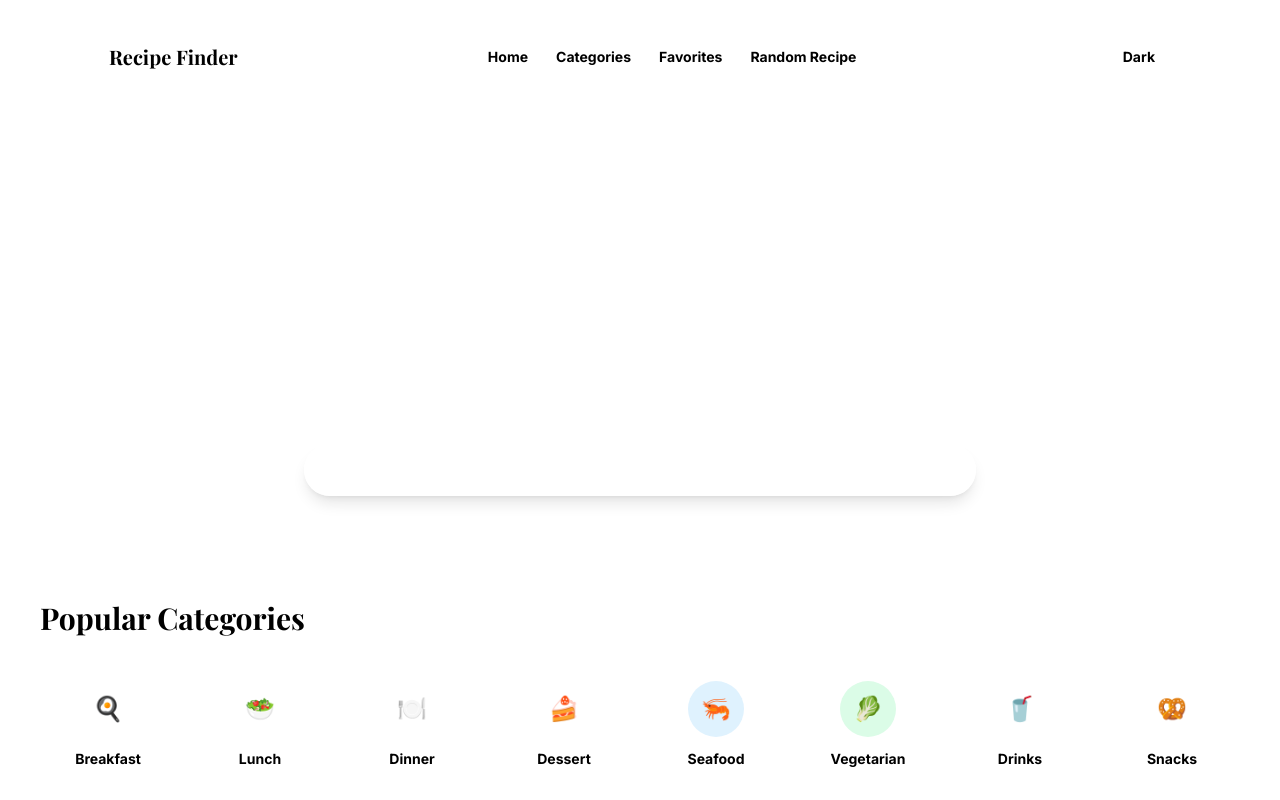
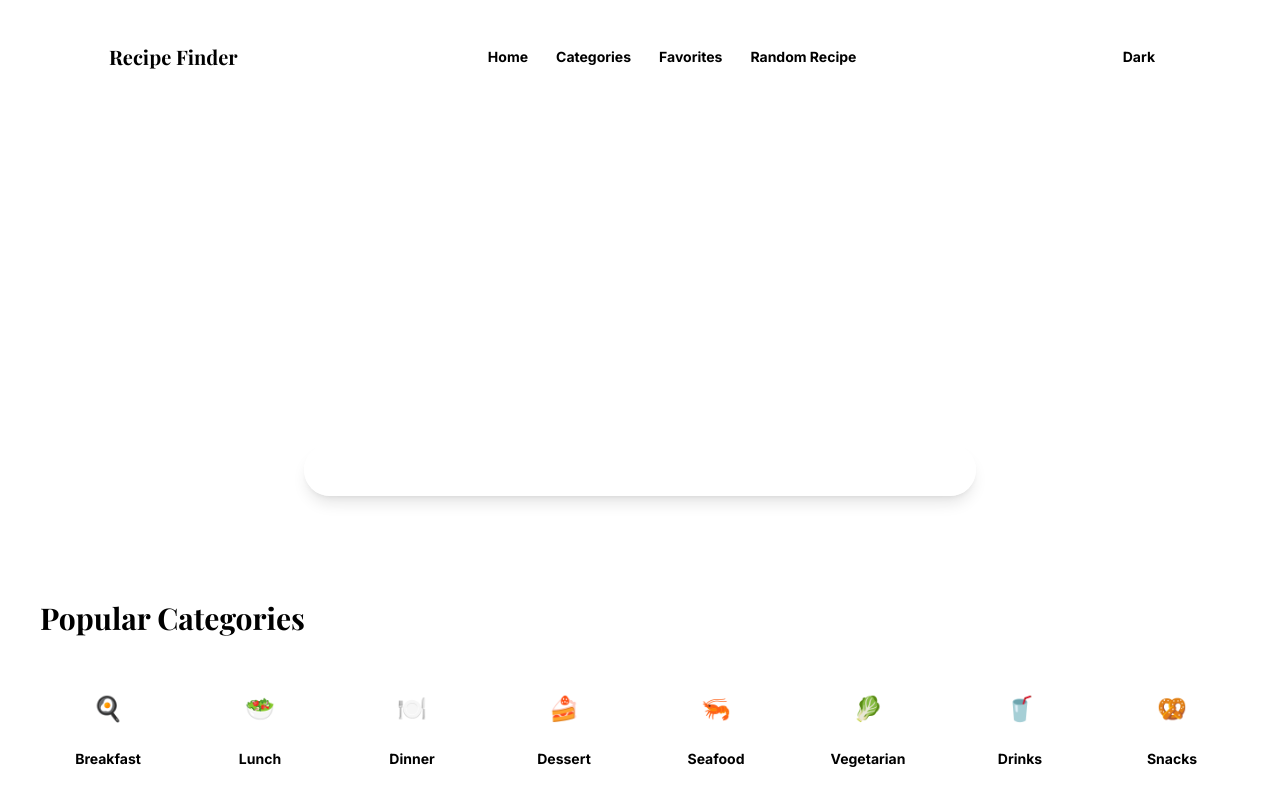
Before and after one commit to Sel049/Gebeta-Recipe-App, a React (Vite) app: page / in a window 1280 px wide. Shown: the top 800 px of the page. Built offline with nearby package versions, Linux system fonts and the light colour scheme.

Commit message:
feat: add Catagories component to display popular recipe categories

```diff
--- a/src/App.jsx
+++ b/src/App.jsx
@@ -1,6 +1,7 @@
 import React from 'react'
 import NavBar from './components/NavBar'
 import HeroSection from './components/HeroSection'
+import Catagories from './components/Catagories'
 
 const name = 'customers'
 
@@ -9,57 +10,10 @@ const App = () => {
   <>
   <div className="min-h-screen text-charcoal antialiased">
     <div className="mx-auto max-w-7xl px-4 py-6 md:px-8 lg:px-10">
-
     <NavBar/>
     <HeroSection/>
+    <Catagories/>
 
-      <section className="mt-10">
-        <div className="mb-6 flex items-center justify-between">
-          <h2 className="font-display text-3xl font-bold">Popular Categories</h2>
-        </div>
-
-        <div className="grid grid-cols-2 gap-4 md:grid-cols-4 lg:grid-cols-8">
-          <div className="group flex flex-col items-center rounded-[24px] border border-white/60 bg-white/55 px-4 py-5 text-center shadow-glass transition duration-300 hover:-translate-y-1 hover:scale-105">
-            <div className="mb-3 flex h-14 w-14 items-center justify-center rounded-full bg-orange/10 text-2xl">🍳</div>
-            <span className="text-sm font-semibold">Breakfast</span>
-          </div>
-
-          <div className="group flex flex-col items-center rounded-[24px] border border-white/60 bg-white/55 px-4 py-5 text-center shadow-glass transition duration-300 hover:-translate-y-1 hover:scale-105">
-            <div className="mb-3 flex h-14 w-14 items-center justify-center rounded-full bg-amber/20 text-2xl">🥗</div>
-            <span className="text-sm font-semibold">Lunch</span>
-          </div>
-
-          <div className="group flex flex-col items-center rounded-[24px] border border-white/60 bg-white/55 px-4 py-5 text-center shadow-glass transition duration-300 hover:-translate-y-1 hover:scale-105">
-            <div className="mb-3 flex h-14 w-14 items-center justify-center rounded-full bg-mint/20 text-2xl">🍽️</div>
-            <span className="text-sm font-semibold">Dinner</span>
-          </div>
-
-          <div className="group flex flex-col items-center rounded-[24px] border border-white/60 bg-white/55 px-4 py-5 text-center shadow-glass transition duration-300 hover:-translate-y-1 hover:scale-105">
-            <div className="mb-3 flex h-14 w-14 items-center justify-center rounded-full bg-orange/20 text-2xl">🍰</div>
-            <span className="text-sm font-semibold">Dessert</span>
-          </div>
-
-          <div className="group flex flex-col items-center rounded-[24px] border border-white/60 bg-white/55 px-4 py-5 text-center shadow-glass transition duration-300 hover:-translate-y-1 hover:scale-105">
-            <div className="mb-3 flex h-14 w-14 items-center justify-center rounded-full bg-sky-100 text-2xl">🦐</div>
-            <span className="text-sm font-semibold">Seafood</span>
-          </div>
-
-          <div className="group flex flex-col items-center rounded-[24px] border border-white/60 bg-white/55 px-4 py-5 text-center shadow-glass transition duration-300 hover:-translate-y-1 hover:scale-105">
-            <div className="mb-3 flex h-14 w-14 items-center justify-center rounded-full bg-green-100 text-2xl">🥬</div>
-            <span className="text-sm font-semibold">Vegetarian</span>
-          </div>
-
-          <div className="group flex flex-col items-center rounded-[24px] border border-white/60 bg-white/55 px-4 py-5 text-center shadow-glass transition duration-300 hover:-translate-y-1 hover:scale-105">
-            <div className="mb-3 flex h-14 w-14 items-center justify-center rounded-full bg-amber/40 text-2xl">🥤</div>
-            <span className="text-sm font-semibold">Drinks</span>
-          </div>
-
-          <div className="group flex flex-col items-center rounded-[24px] border border-white/60 bg-white/55 px-4 py-5 text-center shadow-glass transition duration-300 hover:-translate-y-1 hover:scale-105">
-            <div className="mb-3 flex h-14 w-14 items-center justify-center rounded-full bg-orange/10 text-2xl">🥨</div>
-            <span className="text-sm font-semibold">Snacks</span>
-          </div>
-        </div>
-      </section>
 
       <section className="mt-12">
         <div className="mb-6 flex items-center justify-between">
--- /dev/null
+++ b/src/components/Catagories.jsx
@@ -0,0 +1,37 @@
+import React from 'react'
+const categories = [
+    { icon: '🍳', label: 'Breakfast' },
+    { icon: '🥗', label: 'Lunch' },
+    { icon: '🍽️', label: 'Dinner' },
+    { icon: '🍰', label: 'Dessert' },
+    { icon: '🦐', label: 'Seafood' },
+    { icon: '🥬', label: 'Vegetarian' },
+    { icon: '🥤', label: 'Drinks' },
+    { icon: '🥨', label: 'Snacks' },
+  ]
+
+const Catagories = () => {
+  return (
+    <section className="mt-10">
+        <div className="mb-6 flex items-center justify-between">
+          <h2 className="font-display text-3xl font-bold">Popular Categories</h2>
+        </div>
+
+        <div className="grid grid-cols-2 gap-4 md:grid-cols-4 lg:grid-cols-8">
+        {categories.map((item) => (
+          <div
+            key={item.label}
+            className="group flex flex-col items-center rounded-[24px] border border-white/60 bg-white/55 px-4 py-5 text-center shadow-glass transition duration-300 hover:-translate-y-1 hover:scale-105"
+          >
+            <div className="mb-3 flex h-14 w-14 items-center justify-center rounded-full bg-orange/10 text-2xl">
+              {item.icon}
+            </div>
+            <span className="text-sm font-semibold">{item.label}</span>
+          </div>
+        ))}
+      </div>
+      </section>
+  )
+}
+
+export default Catagories
```
